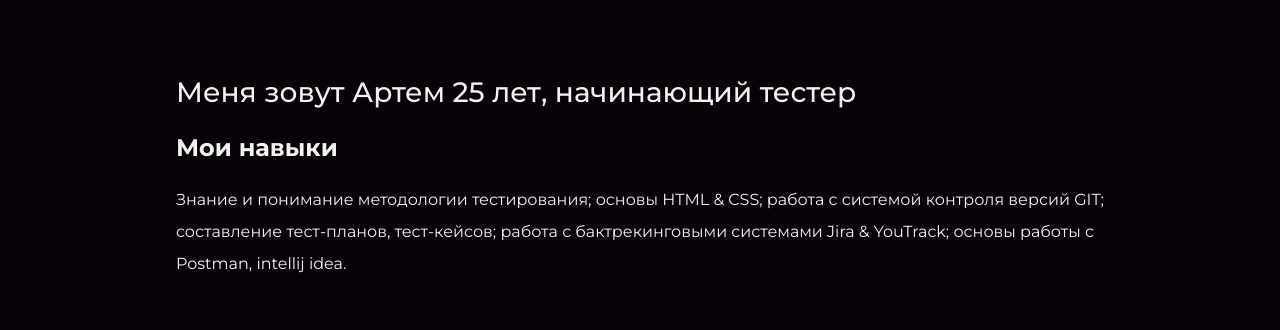
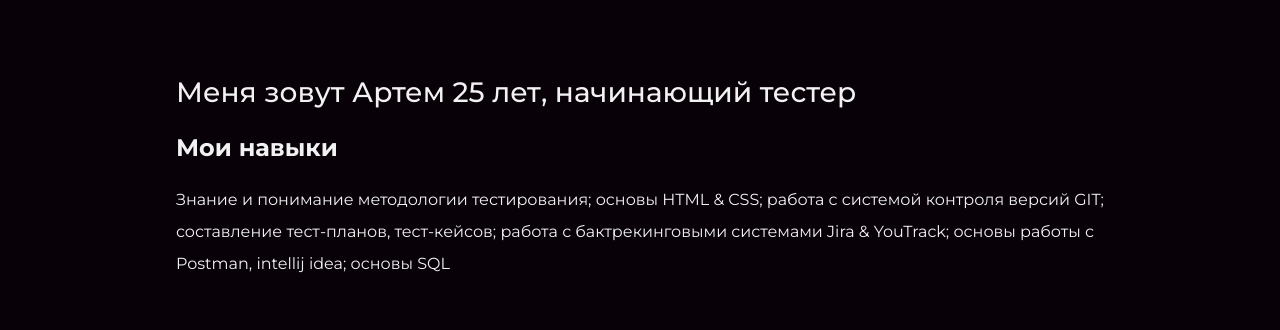
Before and after one commit to veLw1337/my-site, a plain HTML site: page index.html in a window 1280 px wide. Shown: the part 1346-1676 px from the top of the page. Drawn offline with Linux system fonts and the light colour scheme.

Commit message:
Update index.html

```diff
--- a/index.html
+++ b/index.html
@@ -35,7 +35,7 @@
 
      <div class="container"> <h3>Меня зовут Артем 25 лет, начинающий тестер</h3>
       <h2>Мои навыки</h2>
-      <p>Знание и понимание методологии тестирования; основы HTML & CSS; работа с системой контроля версий GIT; составление тест-планов, тест-кейсов; работа с бактрекинговыми системами Jira & YouTrack; основы работы с Postman, intellij idea. </p>
+      <p>Знание и понимание методологии тестирования; основы HTML & CSS; работа с системой контроля версий GIT; составление тест-планов, тест-кейсов; работа с бактрекинговыми системами Jira & YouTrack; основы работы с Postman, intellij idea; основы SQL</p>
       </div>
     </section>
 
```
